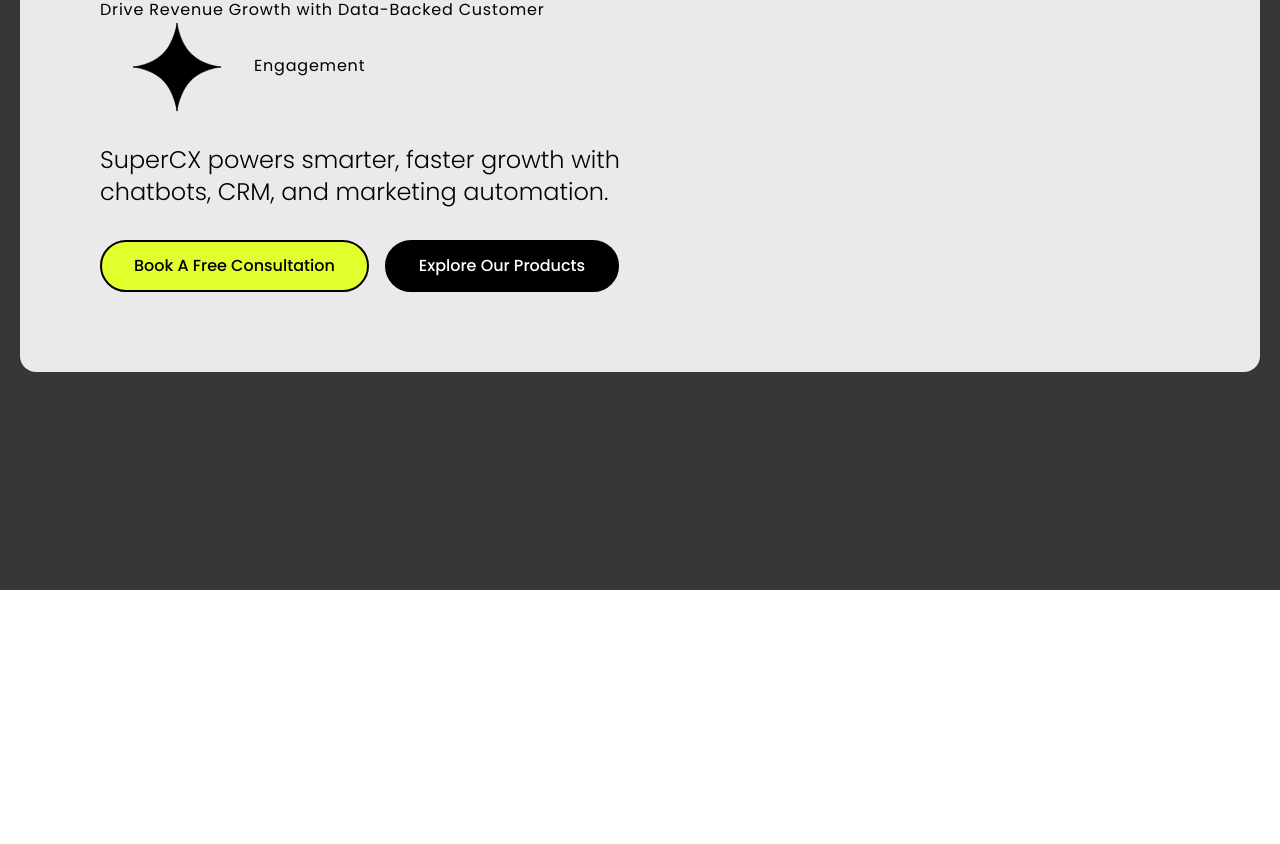
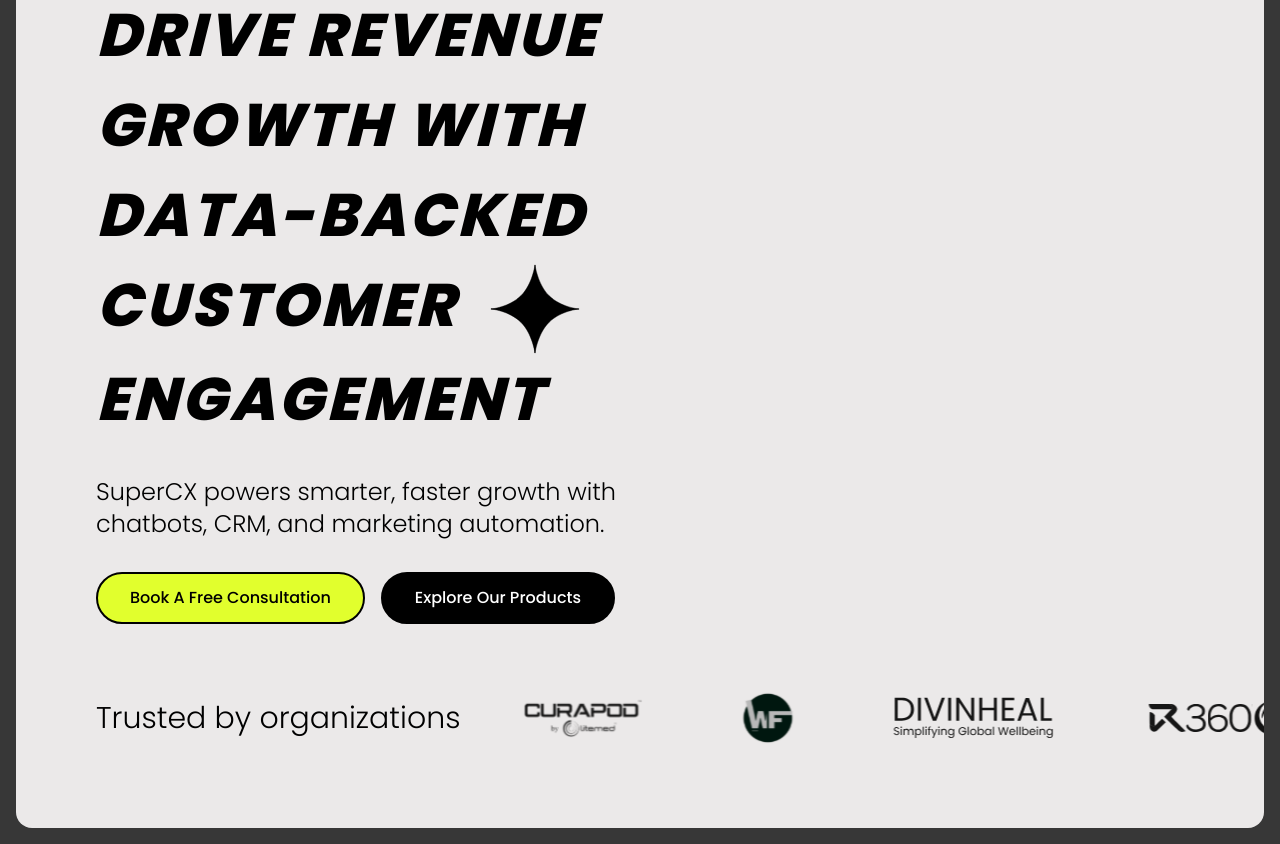
Before and after one commit to Supercx-code/supercxwebpage, a Next.js app: page / in a window 1280 px wide. Shown: the part 210-1054 px from the top of the page. Before the commit the page ends 800 px from the top, so only its background shows below. Built offline with nearby package versions, Linux system fonts and the light colour scheme.

Commit message:
hero done

```diff
--- a/components/HeadinText.tsx
+++ /dev/null
@@ -1,11 +0,0 @@
-import React, { JSX } from 'react'
-
-const HeadinText = ({ children }: { children: JSX.Element }) => {
-    return (
-        <h1 className='text-6xl italic font-extrabold leading-normal uppercase' style={{ letterSpacing: "0.05em" }}>
-            {children}
-        </h1>
-    )
-}
-
-export default HeadinText
--- a/src/app/globals.css
+++ b/src/app/globals.css
@@ -54,3 +54,18 @@
   transform: translate(0);
   box-shadow: none;
 }
+
+@keyframes moveLeft {
+  0% {
+    transform: translateX(0);
+  }
+  100% {
+    transform: translateX(-50%);
+  }
+}
+
+.animate-to-left {
+  display: flex;
+  animation: moveLeft 40s linear infinite;
+  width: max-content;
+}
--- a/src/app/page.tsx
+++ b/src/app/page.tsx
@@ -1,10 +1,9 @@
-import React from 'react'
+import React, { JSX } from 'react'
 import Image from 'next/image';
-import HeadinText from '../../components/HeadinText';
 
 const Page = () => {
   return (
-    <div className='bg-[#373737] min-h-screen p-5 space-y-5 relative'>
+    <div className='bg-[#373737] min-h-screen p-4 space-y-4 relative'>
       <NavBar />
 
       <HeroSection />
@@ -14,7 +13,7 @@ const Page = () => {
 
 const NavBar = () => {
   return (
-    <div className="bg-[#EBE9E9] p-4 flex flex-row justify-between items-center rounded-2xl sticky top-0 w-full shadow">
+    <div className="bg-[#EBE9E9] p-4 flex flex-row justify-between items-center rounded-2xl sticky top-4 w-full shadow">
       <div className="relative flex-shrink-0 h-14 w-48">
         <Image
           src={"/logo.svg"}
@@ -33,15 +32,16 @@ const NavBar = () => {
 
 const HeroSection = () => {
   return (
-    <div className="p-4 rounded-2xl bg-[#EBE9E9] w-full flex flex-row items-start">
+    <div className='p-4 pr-0 rounded-2xl bg-[#EBE9E9]'>
+      <div className="w-full flex flex-row items-start">
         <div className="p-16 pr-0 flex-1 space-y-8">
-        <HeadinText>
+          <HeadingText>
             <>
               Drive Revenue Growth with Data-Backed Customer
               <img src={"/spark.svg"} alt='' className='h-[90px] w-[90px] inline mx-8 pointer-events-none select-none' />
               Engagement
             </>
-        </HeadinText>
+          </HeadingText>
 
           <p className='text-2xl font-light'>
             SuperCX powers smarter, faster growth with chatbots, CRM, and marketing automation.
@@ -59,6 +59,51 @@ const HeroSection = () => {
 
         <div className="flex-1"></div>
       </div>
+
+      <div className="flex flex-row items-center p-16 pr-0 pt-0">
+        <div className="w-1/3">
+          <p className='text-3xl font-light'>Trusted by organizations</p>
+        </div>
+        <div className="w-2/3 overflow-x-hidden">
+          <InfiniteMoving />
+        </div>
+      </div>
+    </div>
+  )
+};
+
+const HeadingText = ({ children }: { children: JSX.Element }) => {
+  return (
+    <h1 className='text-6xl italic font-extrabold leading-normal uppercase' style={{ letterSpacing: "0.05em" }}>
+      {children}
+    </h1>
+  )
+};
+
+const InfiniteMoving = () => {
+  return (
+    <div className='animate-to-left flex flex-row overflow-x-hidden w-full'>
+      <img
+        alt='Companies'
+        className='h-full w-full'
+        src={"/companies.svg"}
+      />
+      <img
+        alt='Companies'
+        className='h-full w-full'
+        src={"/companies.svg"}
+      />
+      <img
+        alt='Companies'
+        className='h-full w-full'
+        src={"/companies.svg"}
+      />
+      <img
+        alt='Companies'
+        className='h-full w-full'
+        src={"/companies.svg"}
+      />
+    </div>
   )
 }
 
```
Also changed, not shown: public/companies.svg (added). Lines whose indentation alone changed are shown as unchanged.
